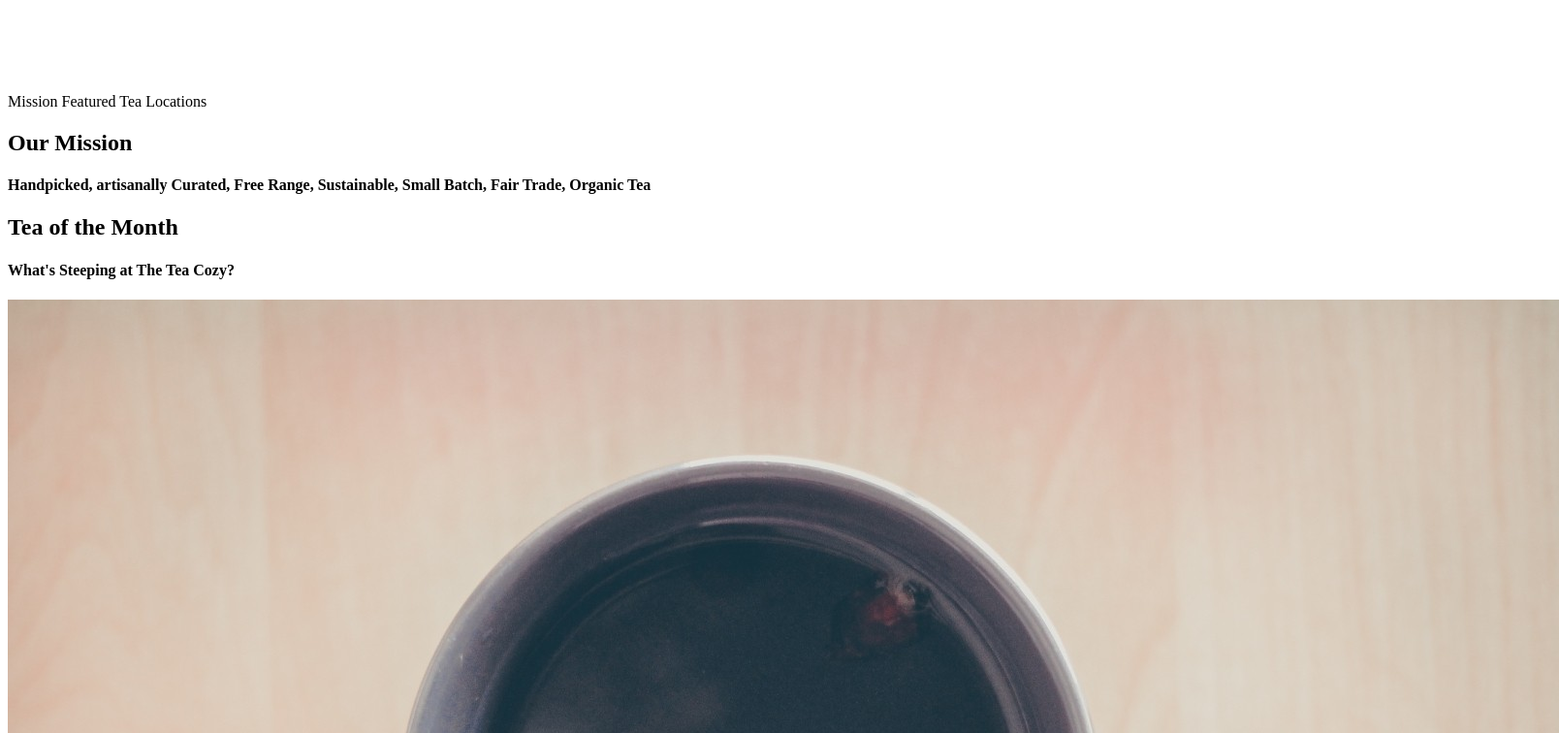
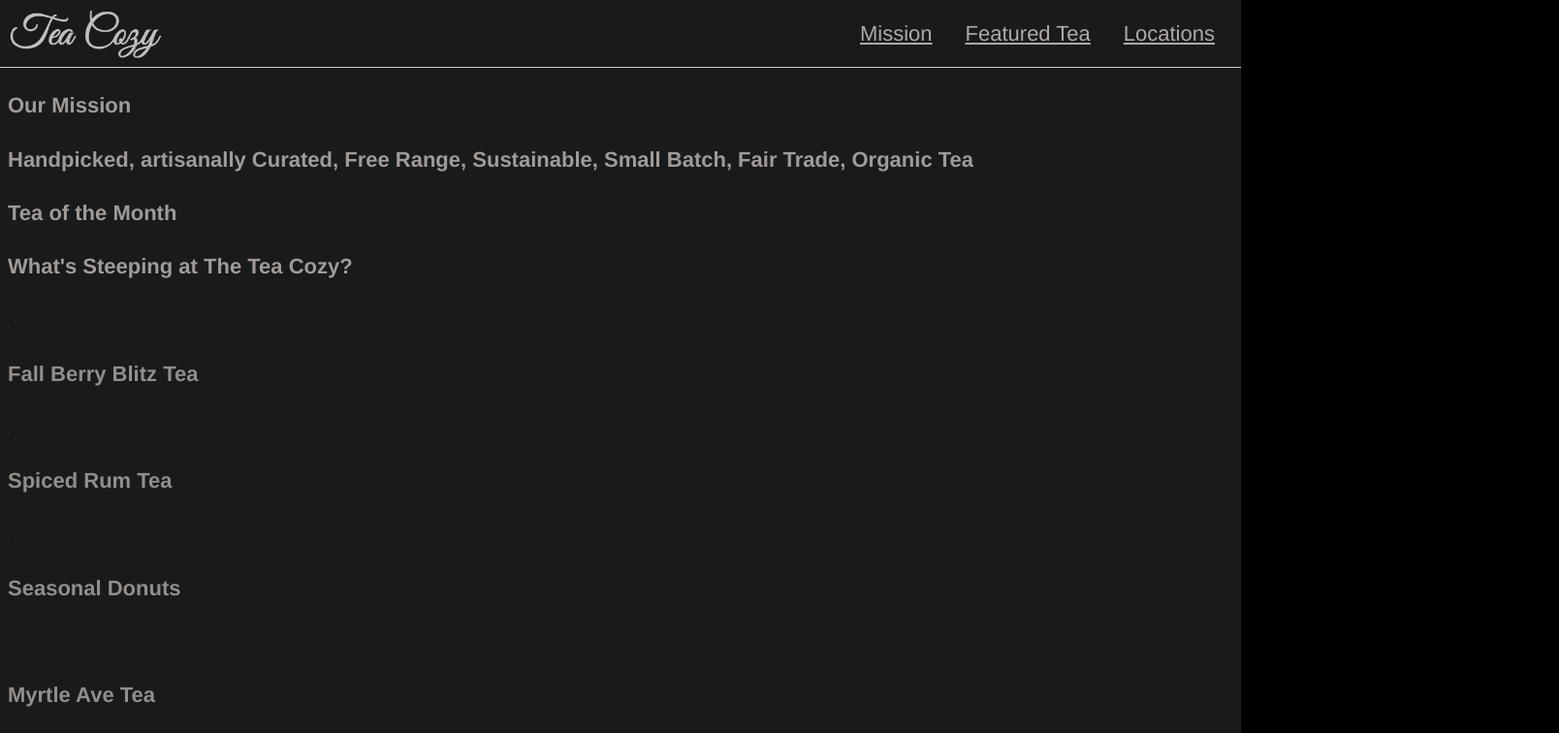
Before and after one commit to JuanJoseRomeroMontes/Tea-Cozy, a plain HTML site: page index.html in a window 1280 px wide. Shown: the top 756 px of the page at 97% size, 1608 px wide, since content can reach past the window. Drawn offline with Linux system fonts and the light colour scheme.

Commit message:
Set up Css page and Header
The Css page has been initialized with all the ids/classes required by the Html (some names have been sligthly altered in order to distinct classes and ids easier).

Also the header has been stylized so it looks like in the Design Spec.

```diff
--- a/index.html
+++ b/index.html
@@ -7,21 +7,19 @@
 
 <body>
 
-  <header id="header">
-    <div class="logo">
-      <img src="./img/img-tea-cozy-logo.png">
-    </div>
+  <header id="Header">
+    <img id="Logo" src="./img/img-tea-cozy-logo.png">
 
-    <nav id="nav">
+    <nav id="Nav">
       <a>Mission</a>
       <a>Featured Tea</a>
       <a>Locations</a>
     </nav>
   </header>
 
-  <main id="main">
+  <main id="Main">
     <div id="Mission">
-      <div id="black-stripe">
+      <div id="Black-Stripe">
         <h2>Our Mission</h2>
         <h4>Handpicked, artisanally Curated, Free Range, Sustainable, Small Batch, Fair Trade, Organic Tea</h4>
       </div>
@@ -33,27 +31,27 @@
         <h4>What's Steeping at The Tea Cozy?</h4>
       </div>
       <div id="Featured-Tea-Images">
-        <div class="Tea-Display">
+        <div class="tea-display">
           <img src="./img/img-berryblitz.jpg">
           <h4>Fall Berry Blitz Tea</h4>
         </div>
 
-        <div class="Tea-Display">
+        <div class="tea-display">
           <img src="./img/img-spiced-rum.jpg">
           <h4>Spiced Rum Tea</h4>
         </div>
 
-        <div class="Tea-Display">
+        <div class="tea-display">
           <img src="./img/img-donut.jpg">
           <h4>Seasonal Donuts</h4>
         </div>
 
-        <div class="Tea-Display">
+        <div class="tea-display">
           <img src="./img/img-myrtle-ave.jpg">
           <h4>Myrtle Ave Tea</h4>
         </div>
 
-        <div class="Tea-Display">
+        <div class="tea-display">
           <img src="./img/img-bedford-bizarre.jpg">
           <h4>Bedford Bizarre Tea</h4>
         </div>
@@ -63,21 +61,21 @@
     <div id="Locations">
       <h2>Locations</h2>
 
-      <div class="Location">
+      <div class="location">
         <h3>Downtown</h3>
         <h4>384 West 4th St</h4>
         <h4>Suite 108</h4>
         <h4>Portland, Maine</h4>
       </div>
 
-      <div class="Location">
+      <div class="location">
         <h3>East Bayside</h3>
         <h4>3433 Phisherman's Avenue</h4>
         <h4>(Northwest Corner)</h4>
         <h4>Portland, Maine</h4>
       </div>
 
-      <div class="Location">
+      <div class="location">
         <h3>Oakdale</h3>
         <h4>515 Crescent Avenue</h4>
         <h4>Second Floor</h4>
@@ -92,7 +90,7 @@
     </div>
   </main>
 
-  <footer id="footer">
+  <footer id="Footer">
     <h4>copyrigth The Tea Cozy 2017</h4>
   </footer>
 
--- a/style.css
+++ b/style.css
@@ -0,0 +1,104 @@
+
+* {
+    font-family:  Helvetica, Arial, sans-serif;
+    font-size: 22px;
+    color: seashell;
+    background-color: black;
+    opacity: 0.9;
+}
+
+#Header
+{
+    position: fixed;
+    top: 0;
+    left: 0;
+    z-index: 10;
+    height: 69px;
+    width: 100%;
+    border-bottom: 1px solid seashell;
+    display: flex;
+    align-items: center;
+    justify-content: space-between;
+}
+
+#Logo
+{
+    height: 50px;
+    padding-left: 10px;
+}
+
+#Nav
+{
+    padding-right: 10px;
+    width: 400px;
+    display: flex;
+    align-items: center;
+    justify-content: space-around;
+}
+
+#Nav a
+{
+    text-decoration: underline;
+}
+
+#Main
+{
+
+}
+
+#Mission
+{
+    position: relative;
+    padding-top: 70px;
+}
+
+#Black-Stripe
+{
+
+}
+
+#Featured-Tea
+{
+
+}
+
+#Featured-Tea-Title
+{
+
+}
+
+#Featured-Tea-Images
+{
+
+}
+
+.tea-display
+{
+
+}
+
+.tea-display img
+{   /*DEBUG*/
+    width: 1px;
+    height: 1px;
+}
+
+#Locations
+{
+
+}
+
+.location
+{
+
+}
+
+#Contact-Info
+{
+
+}
+
+#Footer
+{
+
+}
```
